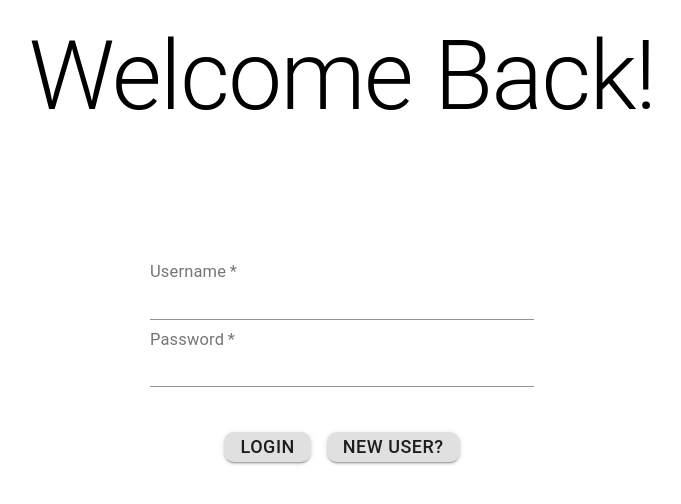
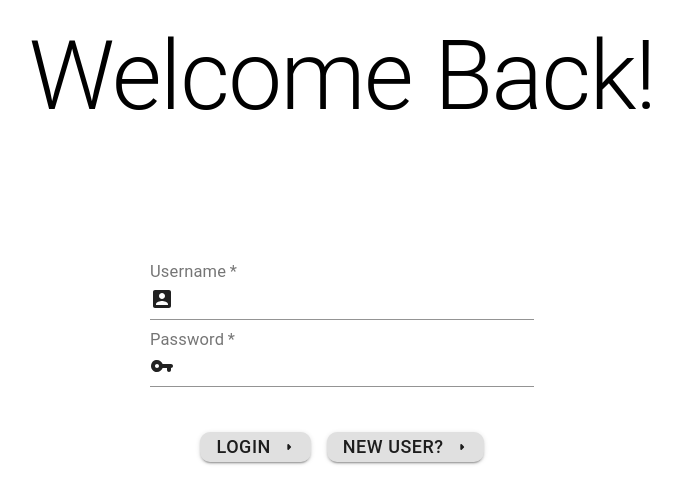
Before and after one commit to Hector-Gonzalez-2001/hackathon2022-HARD, a React (Create React App) app in the folder frontend/: page /Login in a window 1280 px wide. Shown: the top 504 px of the page, without its empty margins (298-979 px from the left). Built offline with nearby package versions, Linux system fonts and the light colour scheme.

Commit message:
material ui icon dependencies

```diff
--- a/frontend/package.json
+++ b/frontend/package.json
@@ -6,6 +6,7 @@
     "@emotion/react": "^11.9.0",
     "@emotion/styled": "^11.8.1",
     "@material-ui/core": "^4.12.4",
+    "@material-ui/icons": "^4.11.2",
     "@mui/material": "^5.6.2",
     "@testing-library/jest-dom": "^5.16.4",
     "@testing-library/react": "^13.1.1",
--- a/frontend/src/Pages/Login.js
+++ b/frontend/src/Pages/Login.js
@@ -1,9 +1,9 @@
 import React, { useState } from 'react';
 import { useNavigate } from 'react-router-dom';
 import { TextField, Button, InputAdornment, Typography, makeStyles, Box, Grid } from "@material-ui/core";
-//import AccountBoxRoundedIcon from '@material-ui/icons/AccountBoxRounded'
-//import { VpnKeyRounded } from '@material-ui/icons';
-//import ArrowRightRoundedIcon from '@material-ui/icons/ArrowRightRounded';
+import AccountBoxRoundedIcon from '@material-ui/icons/AccountBoxRounded'
+import { VpnKeyRounded } from '@material-ui/icons';
+import ArrowRightRoundedIcon from '@material-ui/icons/ArrowRightRounded';
 
 const useStyles = makeStyles({
     text: {
@@ -107,7 +107,7 @@ export default function Login() {
                         InputProps={{
                             startAdornment: (
                                 <InputAdornment position="start">
-                                    {/* <AccountBoxRoundedIcon /> */}
+                                    <AccountBoxRoundedIcon />
                                 </InputAdornment>
                             ),
                             style: {
@@ -135,7 +135,7 @@ export default function Login() {
                         InputProps={{
                             startAdornment: (
                                 <InputAdornment position="start">
-                                    {/* <VpnKeyRounded /> */}
+                                    <VpnKeyRounded />
                                 </InputAdornment>
                             ),
                             style: {
@@ -159,7 +159,7 @@ export default function Login() {
                             className={classes.button}
                             variant="contained"
                             type="submit"
-                            // endIcon={<ArrowRightRoundedIcon fontSize='large' />}
+                            endIcon={<ArrowRightRoundedIcon fontSize='large' />}
                             style={{ fontSize: 18, maxHeight: 30 }}
                         >
                             Login
@@ -171,7 +171,7 @@ export default function Login() {
                             id="signup"
                             className={classes.button}
                             variant="contained"
-                            // endIcon={<ArrowRightRoundedIcon fontSize='large' />}
+                            endIcon={<ArrowRightRoundedIcon fontSize='large' />}
                             style={{ fontSize: 18, maxHeight: 30 }}
                             onClick={() => navigate('/Signup')}
                         >
```
Also changed, not shown: 1 other file (tests, documents, lock files or other folders).
